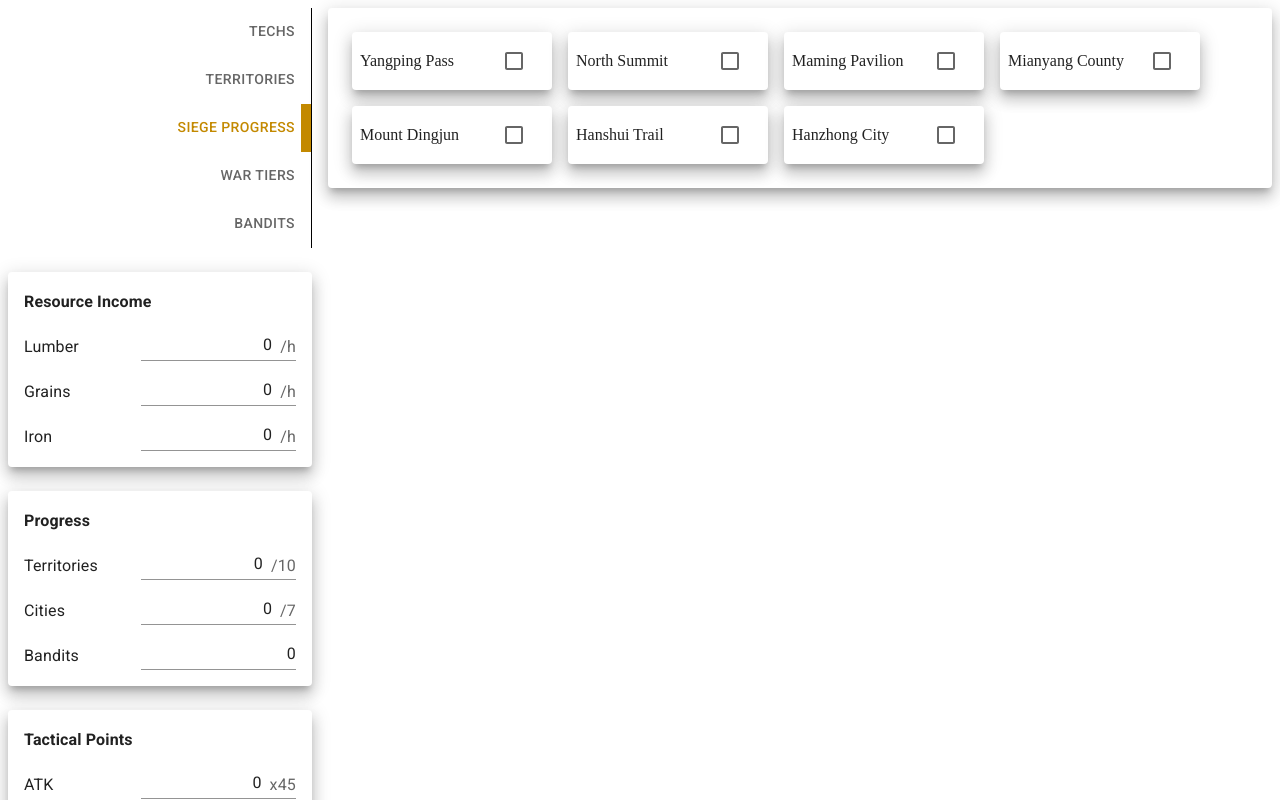
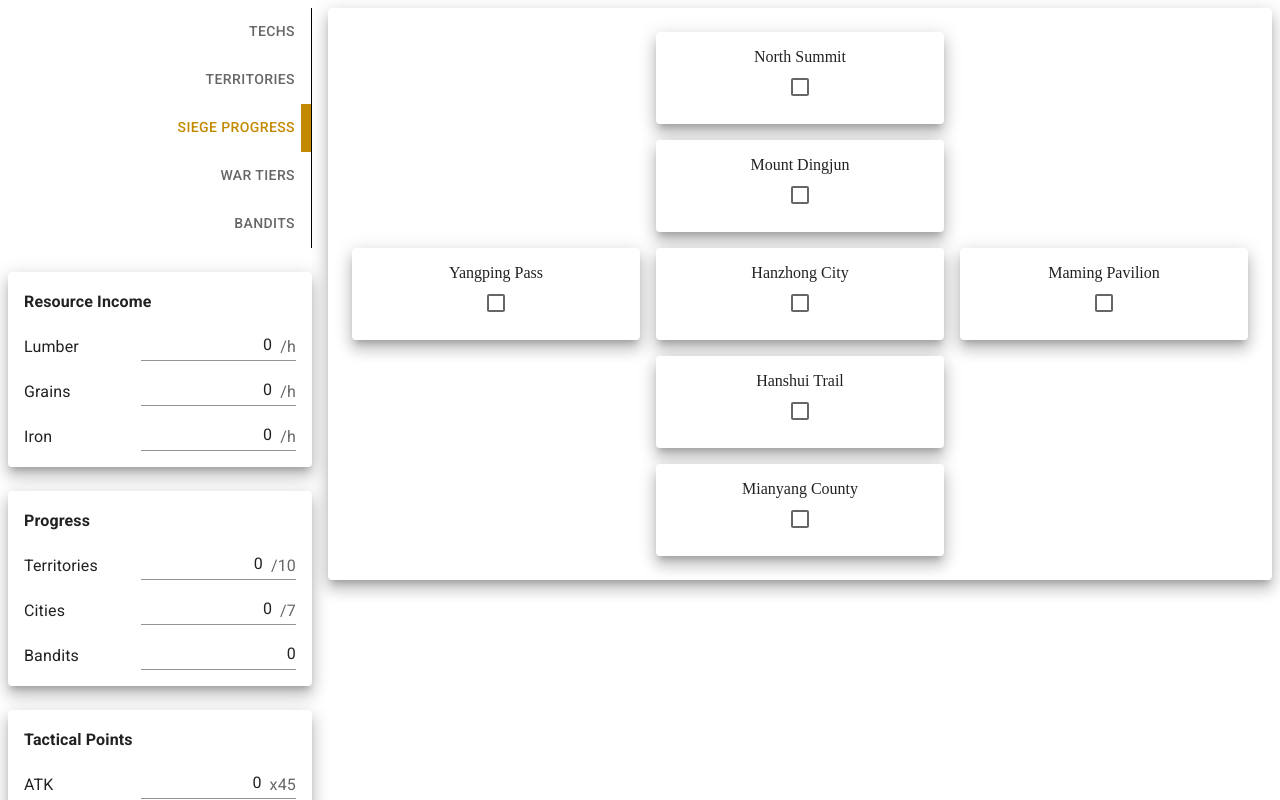
Before and after one commit to danosaure/dynasty-legends-2, a React (Vite) app: page / in a window 1280 px wide. Both pictures are taken after a click on the tab "SIEGE PROGRESS". Shown: the top 800 px of the page. Built offline with nearby package versions, Linux system fonts and the light colour scheme.

Commit message:
- #031: Also modifying the view for Cities.

```diff
--- a/src/hanzhong/components/Cities.tsx
+++ b/src/hanzhong/components/Cities.tsx
@@ -1,17 +1,56 @@
 import Grid from '@mui/material/Grid';
 
+import { City } from './City';
 import { useHanzhongContext } from './HanzhongContext';
-import type { HanzhongCityType } from '../types';
-import { City } from './City';
+import { HANZHONG_CITY_IDS } from '../constants/items-ids';
+import { findCityById } from '../utils/find-city-by-id';
 
 export const Cities = () => {
   const { hanzhong } = useHanzhongContext();
 
+  const topNorthCity = findCityById(hanzhong, HANZHONG_CITY_IDS.NORTH_SUMMIT);
+  const northCity = findCityById(hanzhong, HANZHONG_CITY_IDS.MOUNT_DINGJUN);
+  const westCity = findCityById(hanzhong, HANZHONG_CITY_IDS.YANGPING_PASS);
+  const centerCity = findCityById(hanzhong, HANZHONG_CITY_IDS.HANZHONG_CITY);
+  const eastCity = findCityById(hanzhong, HANZHONG_CITY_IDS.MAMING_PAVILION);
+  const southCity = findCityById(hanzhong, HANZHONG_CITY_IDS.HANSHUI_TRAIL);
+  const bottomSouthCity = findCityById(hanzhong, HANZHONG_CITY_IDS.MIANYANG_COUNTY);
+
   return (
     <Grid container size={{ xs: 12 }} spacing={2}>
-      {hanzhong.cities.map((city: HanzhongCityType) => (
-        <City key={city.id} city={city} />
-      ))}
+      <Grid size={{ xs: 4 }} />
+      <Grid size={{ xs: 4 }}>
+        <City city={topNorthCity} />
+      </Grid>
+      <Grid size={{ xs: 4 }} />
+
+      <Grid size={{ xs: 4 }} />
+      <Grid size={{ xs: 4 }}>
+        <City city={northCity} />
+      </Grid>
+      <Grid size={{ xs: 4 }} />
+
+      <Grid size={{ xs: 4 }}>
+        <City city={westCity} />
+      </Grid>
+      <Grid size={{ xs: 4 }}>
+        <City city={centerCity} />
+      </Grid>
+      <Grid size={{ xs: 4 }}>
+        <City city={eastCity} />
+      </Grid>
+
+      <Grid size={{ xs: 4 }} />
+      <Grid size={{ xs: 4 }}>
+        <City city={southCity} />
+      </Grid>
+      <Grid size={{ xs: 4 }} />
+
+      <Grid size={{ xs: 4 }} />
+      <Grid size={{ xs: 4 }}>
+        <City city={bottomSouthCity} />
+      </Grid>
+      <Grid size={{ xs: 4 }} />
     </Grid>
   );
 };
--- a/src/hanzhong/components/City.tsx
+++ b/src/hanzhong/components/City.tsx
@@ -1,11 +1,11 @@
+import { useState, type ChangeEvent } from 'react';
+import Card from '@mui/material/Card';
+import CardContent from '@mui/material/CardContent';
+import Checkbox from '@mui/material/Checkbox';
 import Grid from '@mui/material/Grid';
 
+import { useHanzhongContext } from './HanzhongContext';
 import type { HanzhongCityType } from '../types';
-import Checkbox from '@mui/material/Checkbox';
-import { useState, type ChangeEvent } from 'react';
-import { useHanzhongContext } from './HanzhongContext';
-import Card from '@mui/material/Card';
-import CardContent from '@mui/material/CardContent';
 
 export type CityProps = {
   city: HanzhongCityType;
@@ -22,11 +22,13 @@ export const City = ({ city }: CityProps) => {
   };
 
   return (
-    <Card sx={{ width: 200 }} elevation={10}>
-      <CardContent sx={{ 'p': 1, '&:last-child': { pb: 1 } }}>
-        <Grid container size={{ xs: 12 }} sx={{ alignItems: 'center', justifyContent: 'center' }} spacing={2}>
-          <Grid size={{ xs: 8 }}>{city.name}</Grid>
-          <Grid size={{ xs: 4 }}>
+    <Card elevation={10}>
+      <CardContent sx={{ 'p': 2, '&:last-child': { pb: 2 } }}>
+        <Grid container size={{ xs: 12 }} sx={{ alignItems: 'center', justifyContent: 'center' }}>
+          <Grid size={{ xs: 12 }} sx={{ textAlign: 'center' }}>
+            {city.name}
+          </Grid>
+          <Grid size={{ xs: 12 }} sx={{ textAlign: 'center' }}>
             <Checkbox checked={checked} onChange={checkboxChanged} />
           </Grid>
         </Grid>
--- /dev/null
+++ b/src/hanzhong/utils/find-city-by-id.ts
@@ -0,0 +1,5 @@
+import type { HanzhongCityType, HanzhongType } from '../types';
+
+export const findCityById = (hanzhong: HanzhongType, id: string): HanzhongCityType => {
+  return hanzhong.cities.find((city: HanzhongCityType) => city.id === id);
+};
```
Also changed, not shown: public/assets/hanzhong/hanzhong-minimap.png (added).
